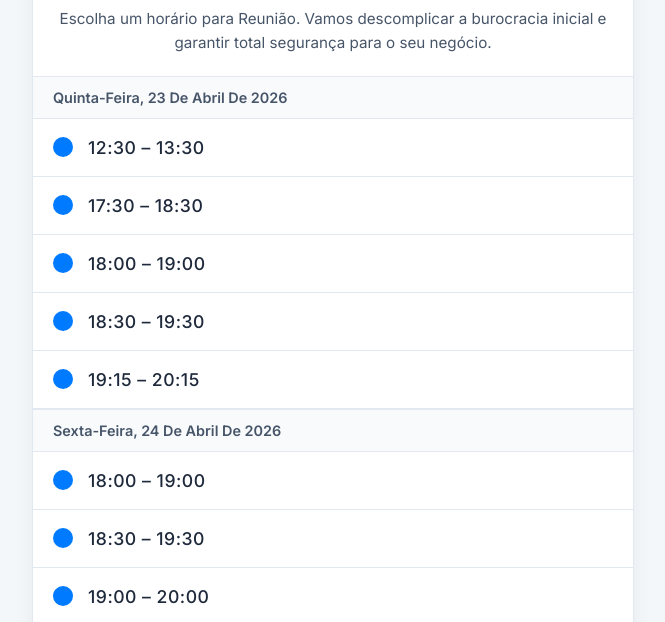
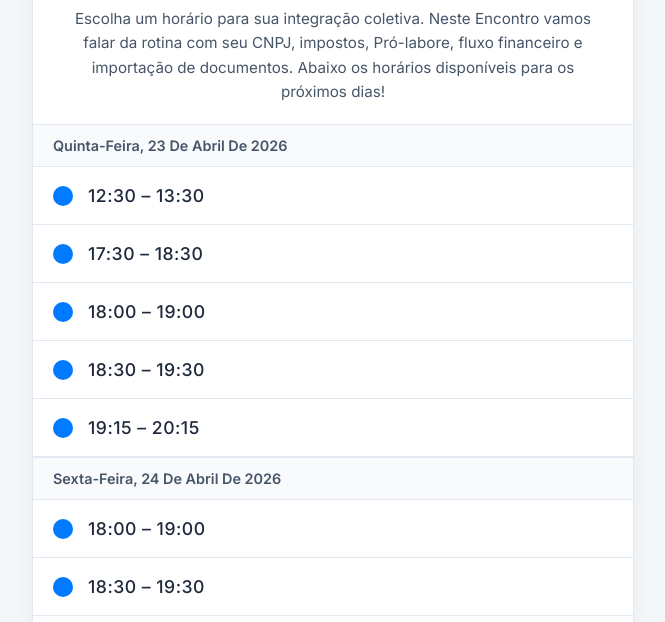
Before and after one commit to willianeugenio-bot/agendamento-4, a plain HTML site: page index.html in a window 1280 px wide. Shown: the part 172-794 px from the top of the page, without its empty margins (307-972 px from the left). Drawn offline with Linux system fonts and the light colour scheme.

Commit message:
Update index.html

```diff
--- a/index.html
+++ b/index.html
@@ -84,7 +84,7 @@
     <header>
         <img src="./logo.png" alt="Contabilizei" class="logo">
         <h2>Migração - Vida com CNPJ -LP</h2>
-        <p class="subtitle">Escolha um horário para Reunião. Vamos descomplicar a burocracia inicial e garantir total segurança para o seu negócio.</p>
+        <p class="subtitle">Escolha um horário para sua integração coletiva. Neste Encontro vamos falar da rotina com seu CNPJ, impostos, Pró-labore, fluxo financeiro e importação de documentos. Abaixo os horários disponíveis para os próximos dias!</p>
     </header>
 
     <div id="agenda-list">
```
